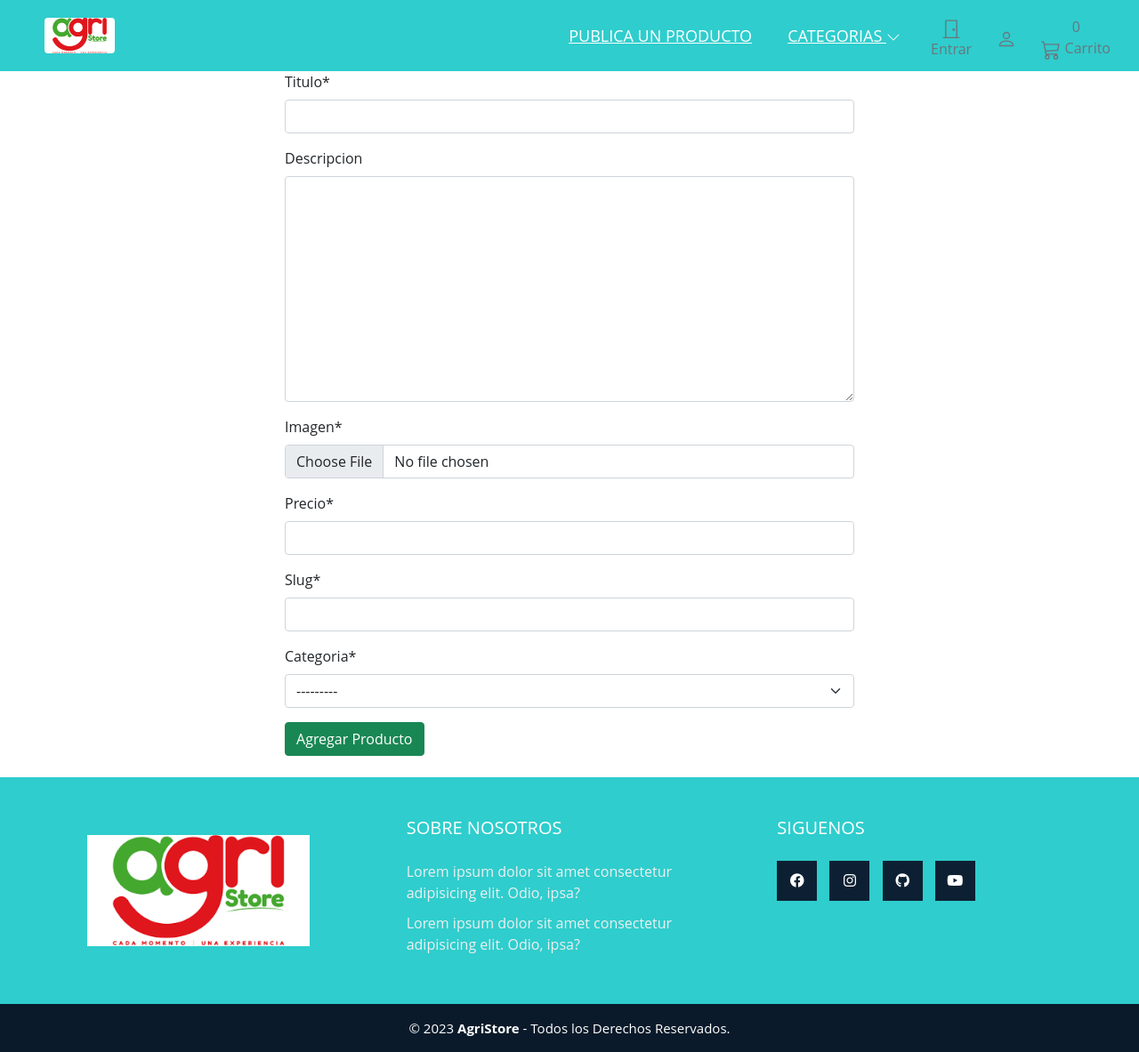
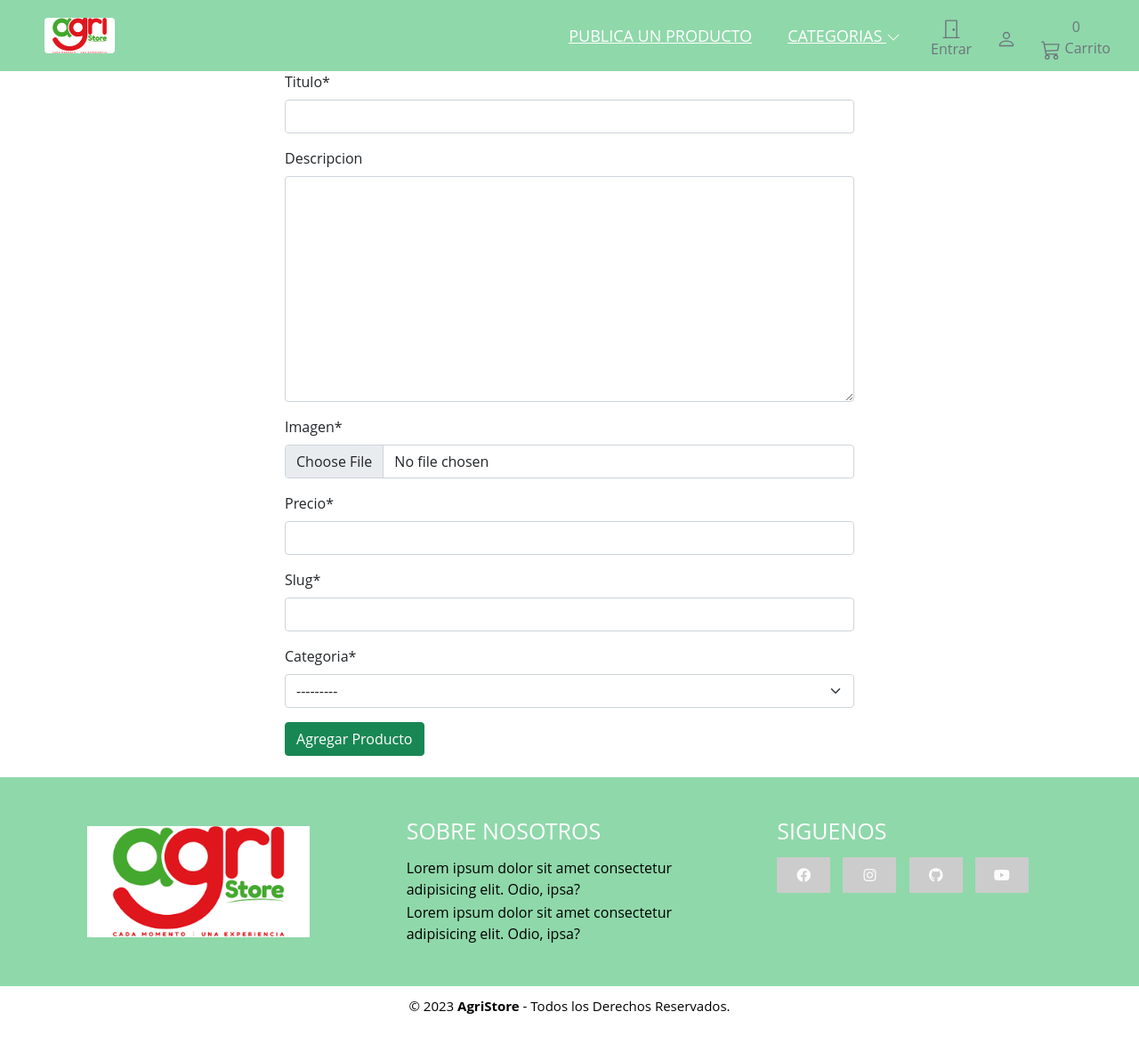
Before and after one commit to PipeHaze/AgriStore, a Django app: page /agregarproducto/ in a window 1280 px wide. Shown: the whole page at 89% size. After the commit the page ends 1140 px from the top, so only its background shows below. Run offline with Django 4.2, Linux system fonts and the light colour scheme; data that the repository does not hold is empty; some libraries are stand-ins or nearby versions.

Commit message:
cambio de colores
fdsdfdfs

```diff
--- a/static/tiendita/css/estilitos.css
+++ b/static/tiendita/css/estilitos.css
@@ -7,7 +7,7 @@
 }
 
 nav{
-    background: #2fcdcd;
+    background: #8FD8AA;
     height: 80px;
     width: 100%;
 }
@@ -35,7 +35,7 @@
     text-transform: uppercase;
 }
 li a.active, li a:hover{
-    background: #000090;
+    background: #e6e3e3;
     transition: .5s;
 }
 .checkbtn{
@@ -74,7 +74,7 @@
         position: fixed;
         width: 100%;
         height: 100vh;
-        background: #2c3e50;
+        background: #8FD8AA;
         top: 80px;
         left: -100%;
         text-align: center;
@@ -109,7 +109,8 @@
 /*:::::Pie de Pagina*/
 .pie-pagina{
     width: 100%;
-    background-color: #2fcdcd;
+    background-color: #8FD8AA;
+    font-family: Georgia, 'Times New Roman', Times, serif;
 }
 .pie-pagina .grupo-1{
     width: 100%;
@@ -131,34 +132,35 @@
     width: 250px;
 }
 .pie-pagina .grupo-1 .box h2{
-    color: #fff;
-    margin-bottom: 25px;
-    font-size: 20px;
+    color: #FFFFFF;
+    margin-bottom: 15px;
+    font-size: 25px;
 }
 .pie-pagina .grupo-1 .box p{
-    color: #efefef;
-    margin-bottom: 10px;
+    color: #000000;
+    margin-bottom: 2px;
 }
 .pie-pagina .grupo-1 .red-social a{
     display: inline-block;
     text-decoration: none;
-    width: 45px;
-    height: 45px;
-    line-height: 45px;
-    color: #fff;
+    width: 60px;
+    height: 40px;
+    line-height: 40px;
+    color: #fbfbfb;
     margin-right: 10px;
-    background-color: #0d2033;
+    background-color: #CCCCCC;
     text-align: center;
-    transition: all 300ms ease;
+    transition: all 200ms ease;
 }
 .pie-pagina .grupo-1 .red-social a:hover{
-    color: aqua;
+    color: #FEEC8A;
 }
 .pie-pagina .grupo-2{
-    background-color: #0a1a2a;
-    padding: 15px 10px;
+    background-color: #FFFFFF;
+    padding: 10px 10px;
     text-align: center;
-    color: #fff;
+    color: #010101;
+    font-family:Georgia, 'Times New Roman', Times, serif
 }
 .pie-pagina .grupo-2 small{
     font-size: 15px;
@@ -184,11 +186,11 @@
     justify-content: space-between;
     align-items: center;
     padding: 20px;
-    background-color: rgb(240, 240, 240);
+    background-color: rgb(173, 169, 169);
 }
 
 .table_header p{
-    color: #000000;
+    color: #cdc9c9;
 }
 
 table{
@@ -201,20 +203,20 @@
 thead th{
     position: sticky;
     top: 0;
-    background-color: #f6f9fc;
+    background-color: #126bc3;
     color: #8493a5;
     font-size: 15px;
 }
 
 th, td{
-    border-bottom: 1px solid #dddddd;
+    border-bottom: 1px solid #151515;
     padding: 10px 20px;
     word-break: break-all;
     text-align: center;
 }
 
 tr:hover td{
-    color: #0298cf;
+    color: #848484;
     cursor: pointer;
     background-color: #f6f9fc;
 }
@@ -229,7 +231,7 @@
 }
 
 td button:nth-child(2){
-    background-color: #000090;
+    background-color: #818184;
 }
 
 /* ------------------Carrusel CSS------------------- */
```
